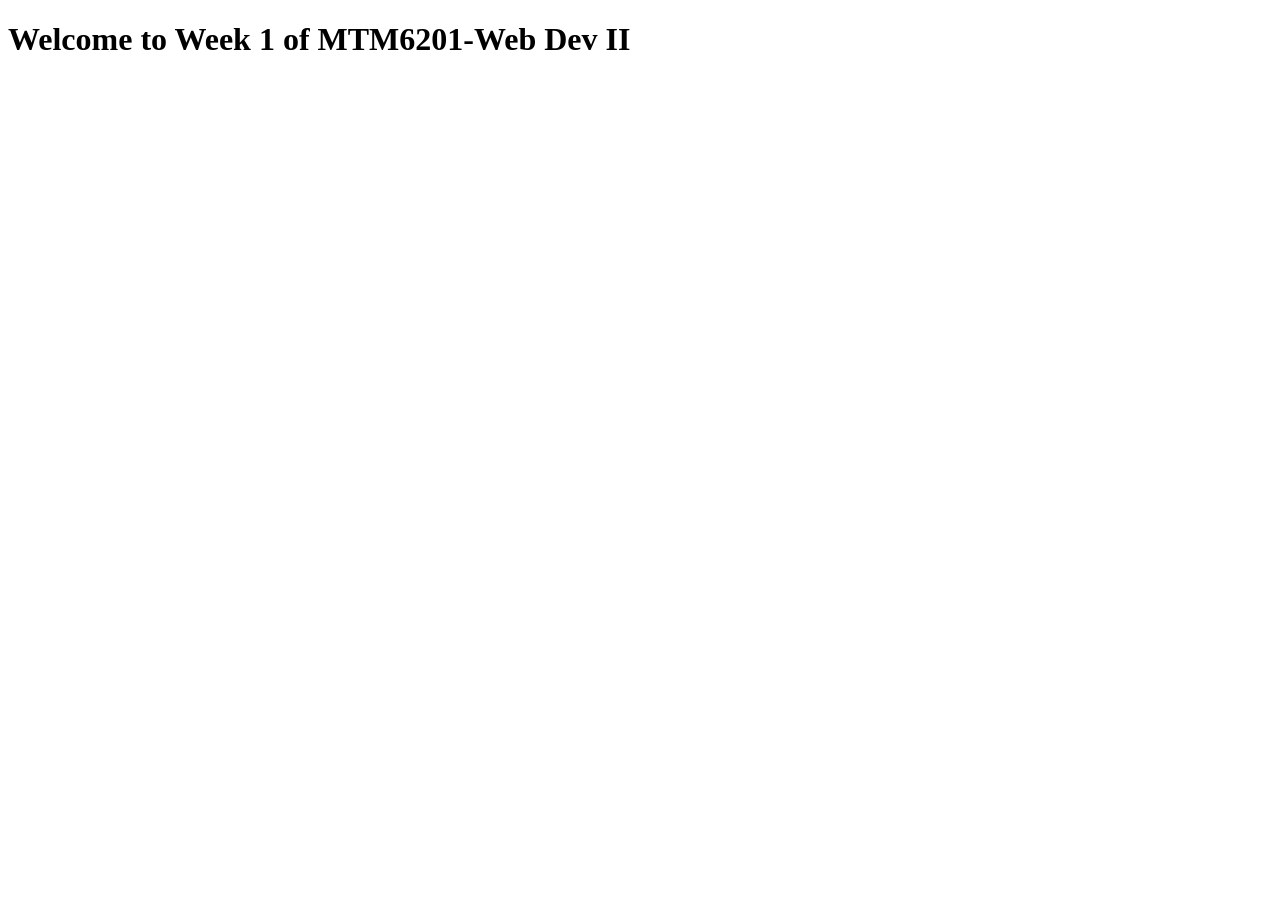
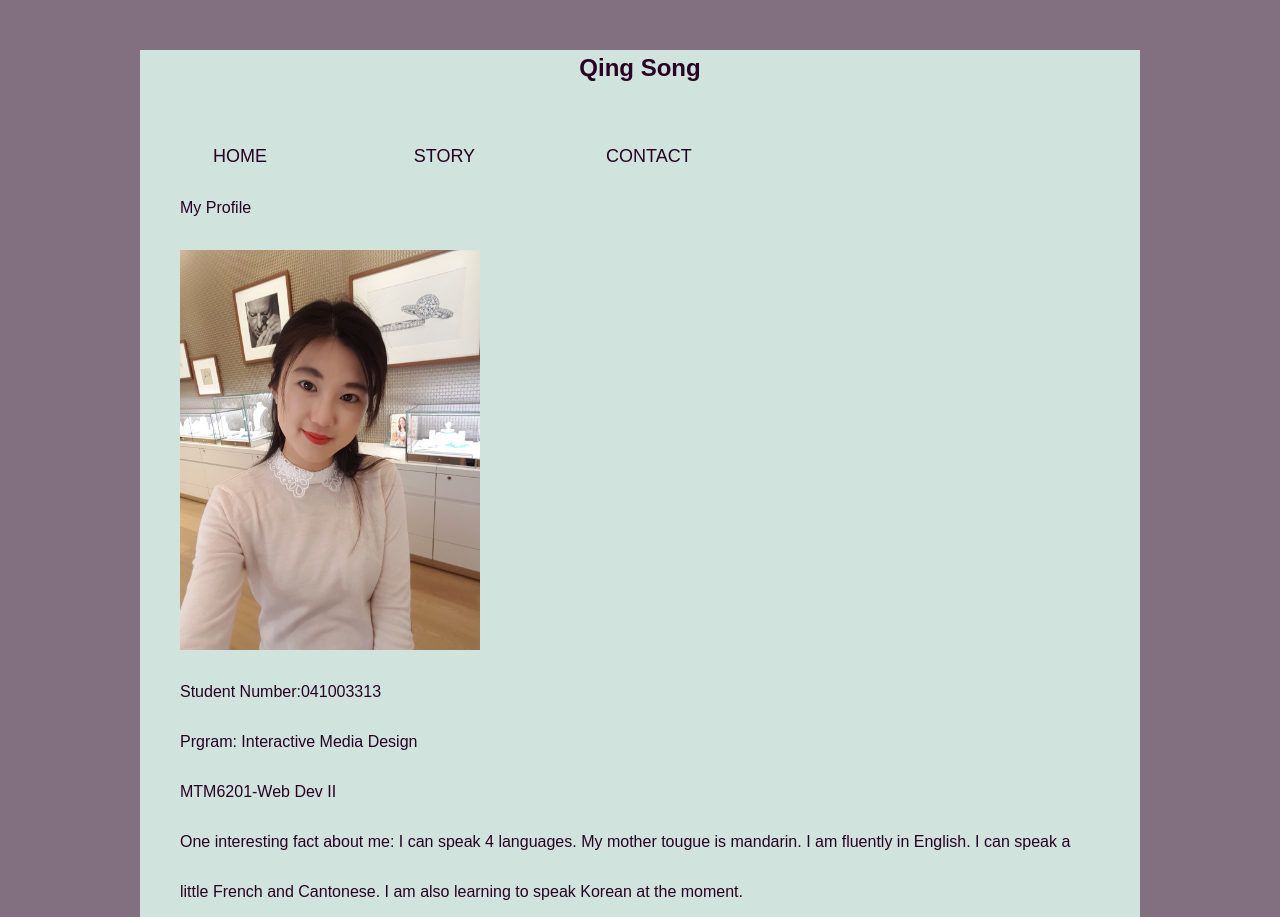
Before and after one commit to song0129imd/mtm6201-week1, a plain HTML site: page index.html in a window 1280 px wide. Before the commit the page ends 800 px from the top, so only its background shows below. Drawn offline with Linux system fonts and the light colour scheme.

Commit message:
builds detail

```diff
--- /dev/null
+++ b/css/reset.css
@@ -0,0 +1,48 @@
+/* http://meyerweb.com/eric/tools/css/reset/
+   v2.0 | 20110126
+   License: none (public domain)
+*/
+
+html, body, div, span, applet, object, iframe,
+h1, h2, h3, h4, h5, h6, p, blockquote, pre,
+a, abbr, acronym, address, big, cite, code,
+del, dfn, em, img, ins, kbd, q, s, samp,
+small, strike, strong, sub, sup, tt, var,
+b, u, i, center,
+dl, dt, dd, ol, ul, li,
+fieldset, form, label, legend,
+table, caption, tbody, tfoot, thead, tr, th, td,
+article, aside, canvas, details, embed,
+figure, figcaption, footer, header, hgroup,
+menu, nav, output, ruby, section, summary,
+time, mark, audio, video {
+	margin: 0;
+	padding: 0;
+	border: 0;
+	font-size: 100%;
+	font: inherit;
+	vertical-align: baseline;
+}
+/* HTML5 display-role reset for older browsers */
+article, aside, details, figcaption, figure,
+footer, header, hgroup, menu, nav, section {
+	display: block;
+}
+body {
+	line-height: 1;
+}
+ol, ul {
+	list-style: none;
+}
+blockquote, q {
+	quotes: none;
+}
+blockquote:before, blockquote:after,
+q:before, q:after {
+	content: '';
+	content: none;
+}
+table {
+	border-collapse: collapse;
+	border-spacing: 0;
+}
--- /dev/null
+++ b/css/styles.css
@@ -0,0 +1,52 @@
+html {
+    box-sizing: border-box;
+    font-family: Arial, Helvetica, sans-serif;
+}
+
+body {
+    background-color: #827081;
+    color:#290025;
+    line-height: 1.5;
+}
+
+.wrapper {
+    max-width: 1000px;
+    margin: auto;
+    background-color: #d1e3dd;
+}
+
+.head h1 {
+    font-size: 24px;
+    font-weight: 700;
+    text-align: center;
+    margin: 50px;
+}
+
+nav ul li {
+    display:inline-block;
+    text-align: center;
+    text-transform: uppercase;
+    font-size: 18px;
+    width: 200px;
+}
+
+a:link, a:visited {
+    text-decoration: none;
+    color: #290025;
+    line-height: 40px;
+}
+
+img {
+    width:300px;
+    height:400px;
+    margin: 10px 40px;
+}
+
+h2{
+    margin: 20px 40px;
+}
+
+p {
+    margin: 0 40px;
+    line-height: 50px;
+}
--- a/index.html
+++ b/index.html
@@ -5,8 +5,38 @@
     <meta http-equiv="X-UA-Compatible" content="IE=edge">
     <meta name="viewport" content="width=device-width, initial-scale=1.0">
     <title>MTM6201-Week 1 Demo</title>
+    <link href="css/reset.css" rel="stylesheet">
+    <link href="css/styles.css" rel="stylesheet">
 </head>
 <body>
-    <h1>Welcome to Week 1 of MTM6201-Web Dev II</h1>
+    <div class="wrapper">
+        <section class="head">
+            <h1>Qing Song</h1>
+        </section>
+
+        <nav>
+            <ul>
+                <li class="box"><a href="#">Home</a></li>
+                <li class="box"><a href="#">Story</a></li>
+                <li class="box"><a href="#">Contact</a></li>
+            </ul>
+        </nav>
+
+        <section>
+            <h2>My Profile</h2>
+            <img src="images/IMG_0890.JPG" alt="Qing Song">
+
+            <p>Student Number:041003313</p>
+            <p>Prgram: Interactive Media Design</p>
+            <p>MTM6201-Web Dev II</p>
+            <p>One interesting fact about me: I can speak 4 languages.
+                My mother tougue is mandarin. I am fluently in English.
+                I can speak a little French and Cantonese.
+                I am also learning to speak Korean at the moment.</p>
+        </section>
+
+</div>
+
+
 </body>
 </html>
```
Also changed, not shown: images/IMG_0890.JPG (added), 2 other files.
